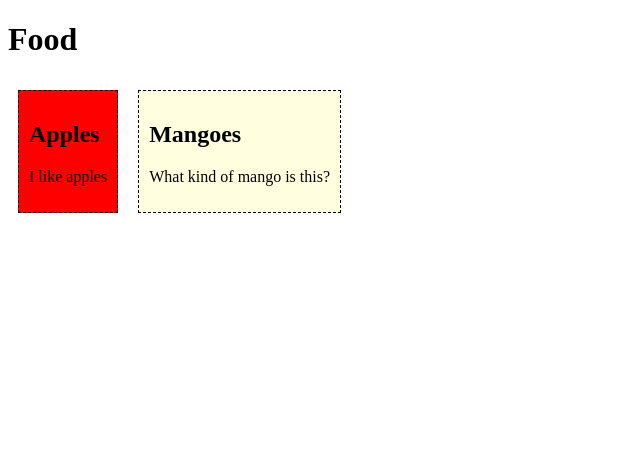
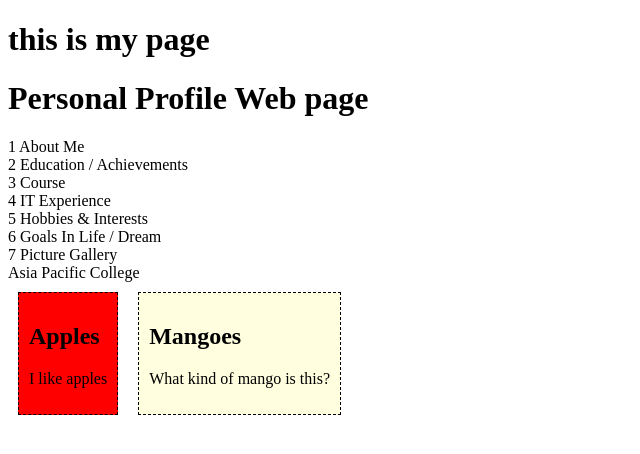
Before and after one commit to apctpelayo/Webprog-IT243-VueJS, a Vue app in the folder firstsfc/: page / in a window 1280 px wide. Shown: the top 454 px of the page, without its empty margins (0-640 px from the left). Built offline with nearby package versions, Linux system fonts and the light colour scheme.

Commit message:
import personal profile

```diff
--- a/firstsfc/src/App.vue
+++ b/firstsfc/src/App.vue
@@ -1,5 +1,6 @@
 <template>
-  <h1>Food</h1>
+  <h1>this is my page</h1>
+  <personal-profile/>
   <food-item/>
   <food-item2/>
 </template>
--- /dev/null
+++ b/firstsfc/src/components/PersonalProfile.vue
@@ -0,0 +1,22 @@
+<template>
+<div class="container">
+    <header> <h1>Personal Profile Web page </h1>  </header>
+    <main>
+      <section class="main-content">
+        <div>1 About Me</div>
+        <div>2 Education / Achievements</div>
+        <div>3 Course </div>
+        <div>4 IT Experience</div>
+        <div>5 Hobbies & Interests</div>
+        <div>6 Goals In Life / Dream</div>
+        <div>7 Picture Gallery</div>
+      </section>
+      <aside class="sidebar">
+        </aside>
+    </main>
+    <footer> Asia Pacific College   </footer>
+  </div>
+</template>
+
+<script></script>
+<style></style>
--- a/firstsfc/src/main.js
+++ b/firstsfc/src/main.js
@@ -2,9 +2,11 @@
 
 import App from './App.vue'
 import FoodItem from './components/FoodItem.vue'
- import FoodItem2 from './components/FoodItem2.vue'
+import FoodItem2 from './components/FoodItem2.vue'
+import PersonalProfile from './components/PersonalProfile.vue'
 
 const app = createApp(App)
 app.component('food-item', FoodItem)
 app.component('food-item2', FoodItem2)
+app.component('personal-profile', PersonalProfile)
 app.mount('#app')
```
